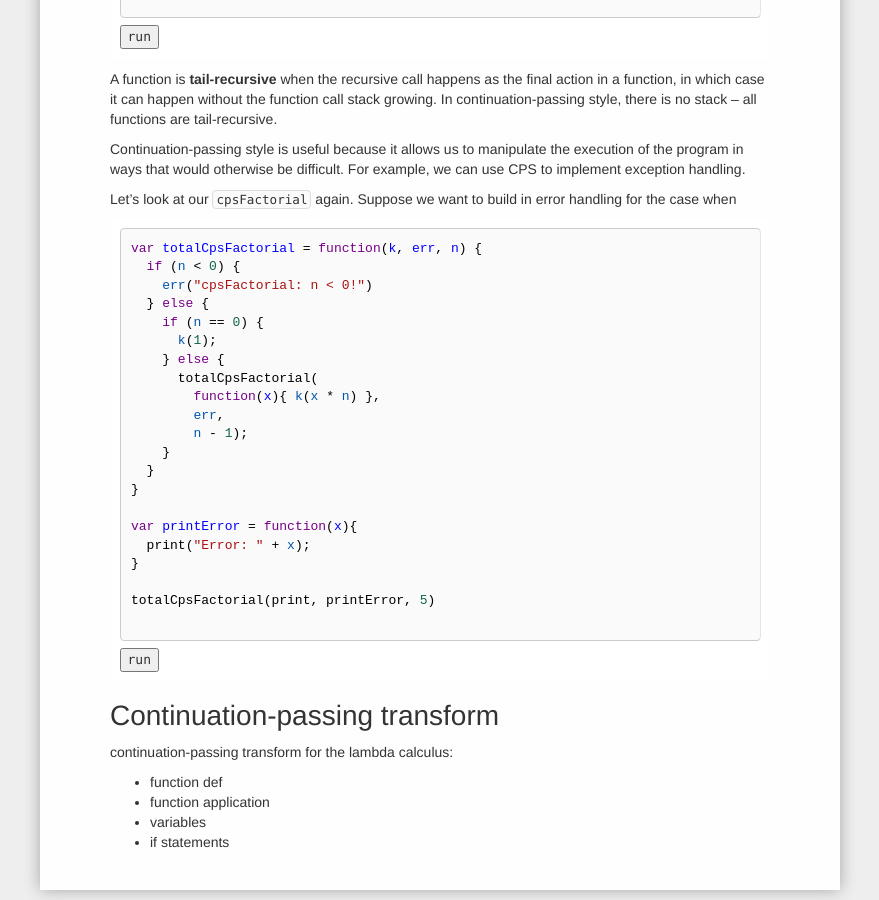
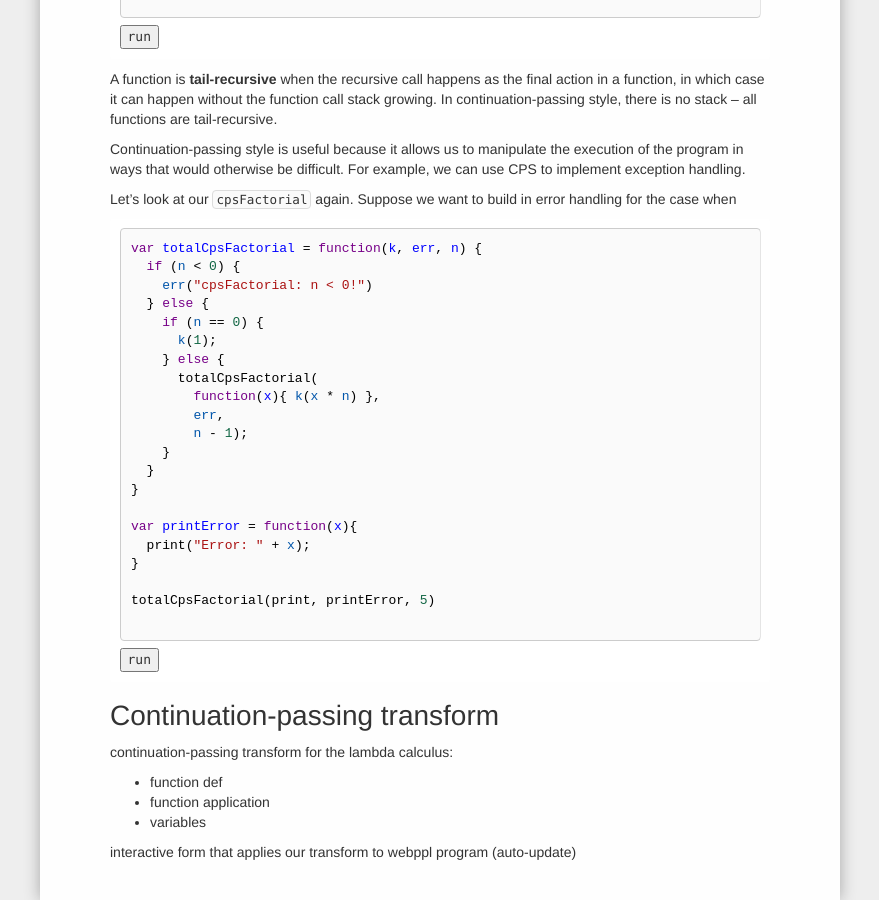
Before and after one commit to probmods/dippl, a Jekyll site: the page built from lectures/continuations.md, in a window 1280 px wide and 900 px high, scrolled down 2261 px. Shown: the whole window, without its empty margins (200-1079 px from the left). Built offline with Jekyll 4.4.1, drawn with Linux system fonts in a browser that asks for light colours; nearby versions of some CDN libraries; library files that are not in the unit come from our copies.

Commit message:
Minor update to continuations.md

```diff
--- a/lectures/continuations.md
+++ b/lectures/continuations.md
@@ -130,4 +130,5 @@ continuation-passing transform for the lambda calculus:
 - function def
 - function application
 - variables
-- if statements
+
+interactive form that applies our transform to webppl program (auto-update)
```
